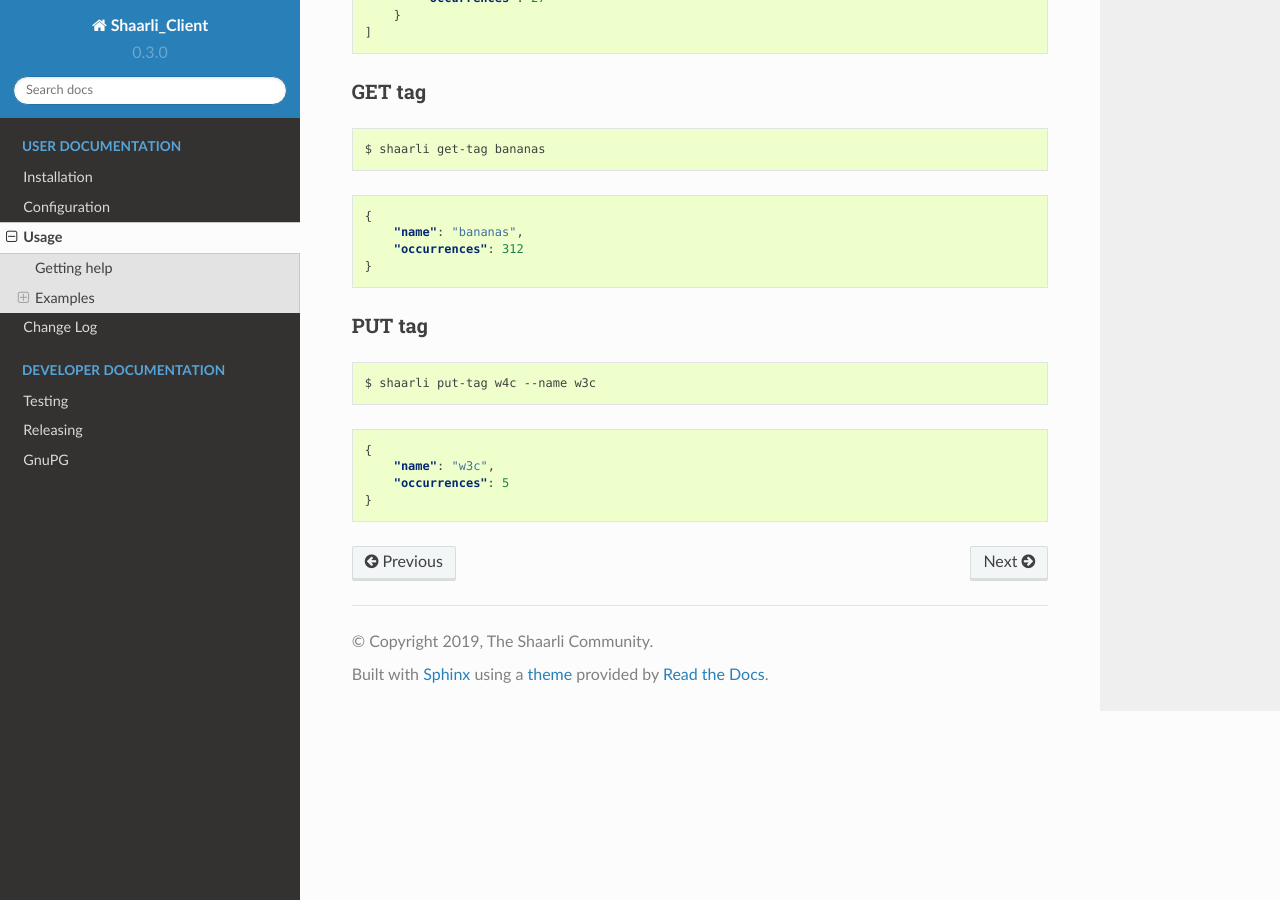
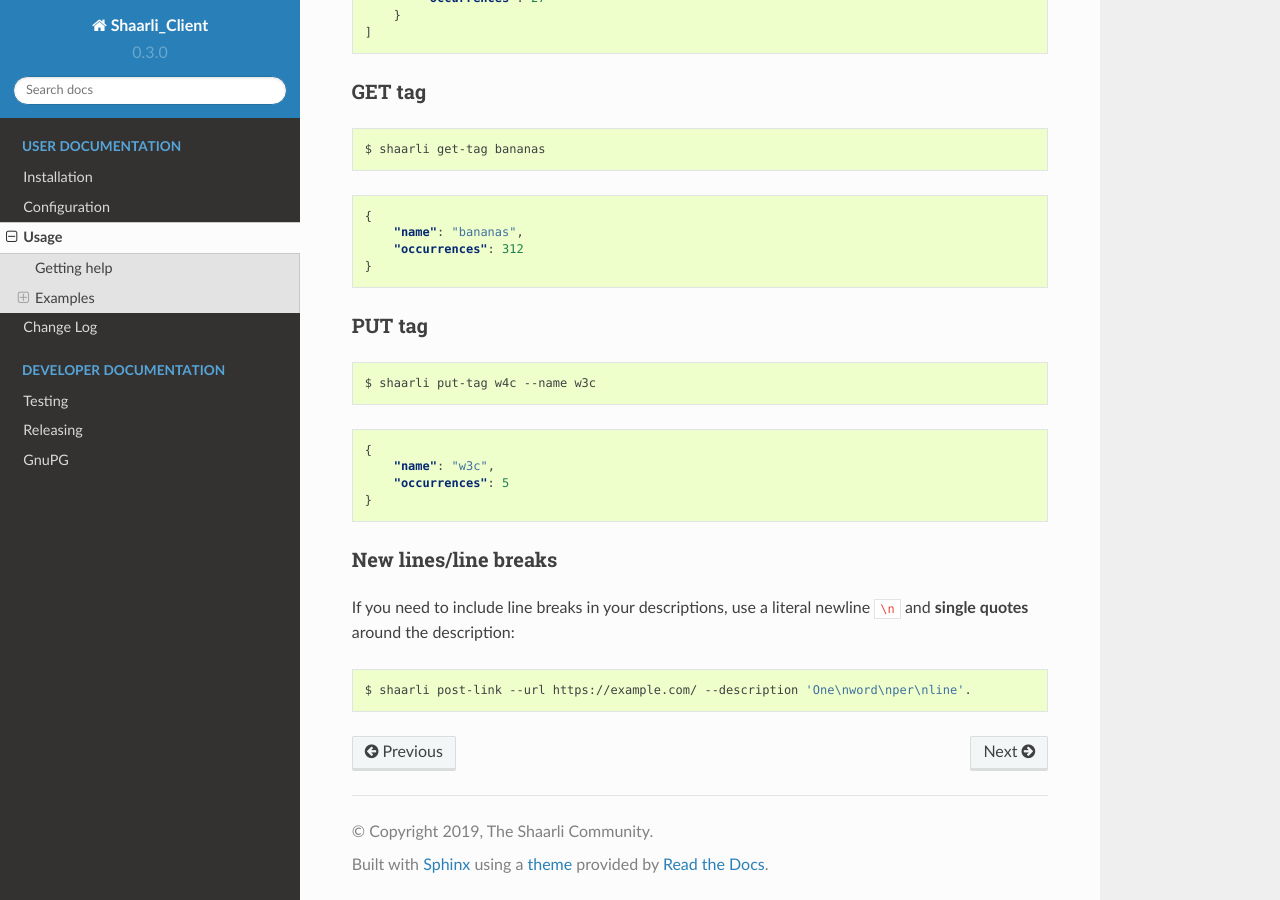
Before and after one commit to shaarli/python-shaarli-client, a Sphinx documentation site: the page built from docs/user/usage.rst, in a window 1280 px wide and 900 px high, scrolled down 3937 px. Built offline with Sphinx 7.4.7 and the Read the Docs theme 2.0.0, drawn with Linux system fonts in a browser that asks for light colours.

Commit message:
doc: usage: add paragraph about newlines in descriptions
ref https://github.com/shaarli/Shaarli/issues/1360

```diff
--- a/docs/user/usage.rst
+++ b/docs/user/usage.rst
@@ -267,3 +267,13 @@
        "name": "w3c",
        "occurrences": 5
    }
+
+
+New lines/line breaks
+~~~~~~~~~~~~~~~~~~~~~
+
+If you need to include line breaks in your descriptions, use a literal newline ``\n`` and **single quotes** around the description:
+
+.. code-block:: bash
+
+    $ shaarli post-link --url https://example.com/ --description 'One\nword\nper\nline'.
```
